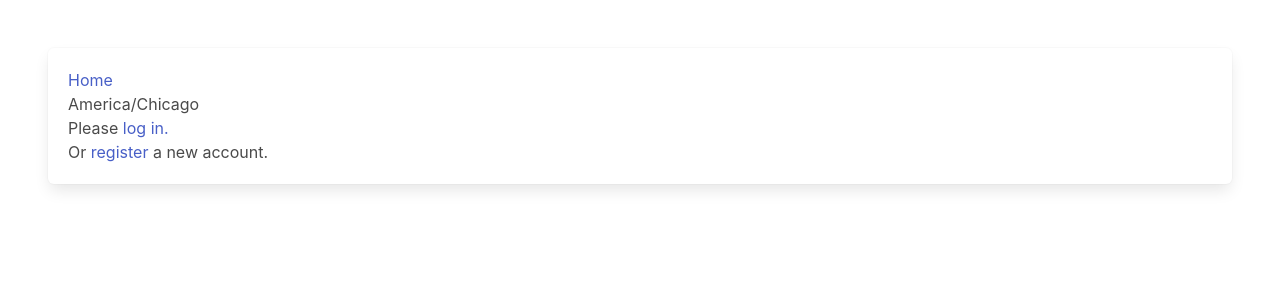
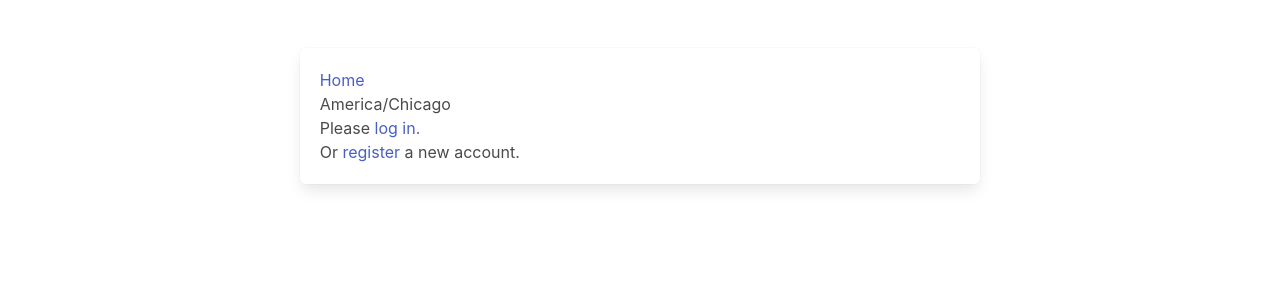
Before and after one commit to nvp85/schedule, a Django app: template templates/home.html in a window 1280 px wide. Shown: the top 300 px of the page. Run offline with Django 3.2, Linux system fonts and the light colour scheme; the template is opened without the code that fills it, so the values that code supplies are empty.

Commit message:
modify styles in base.html

```diff
--- a/templates/base.html
+++ b/templates/base.html
@@ -14,8 +14,8 @@
 </head>
 <body>
     <section class="section">
-        <div class="columns">
-            <div class="column">
+        <div class="columns is-mobile is-centered">
+            <div class="column is-7">
                 <div class="box">
                 <p><a href="{% url 'home' %}">Home</a></p>
                 {% load tz %}
```
